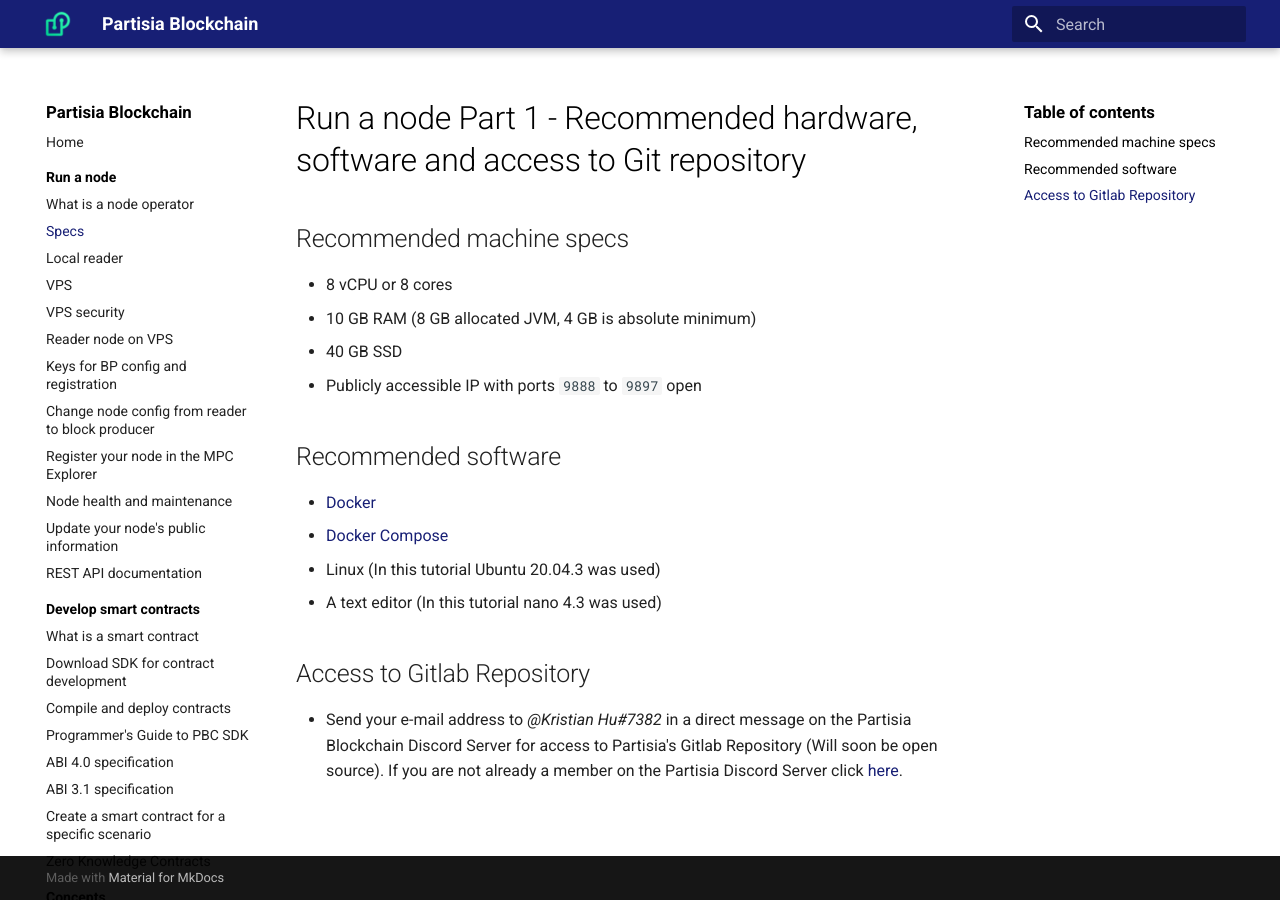
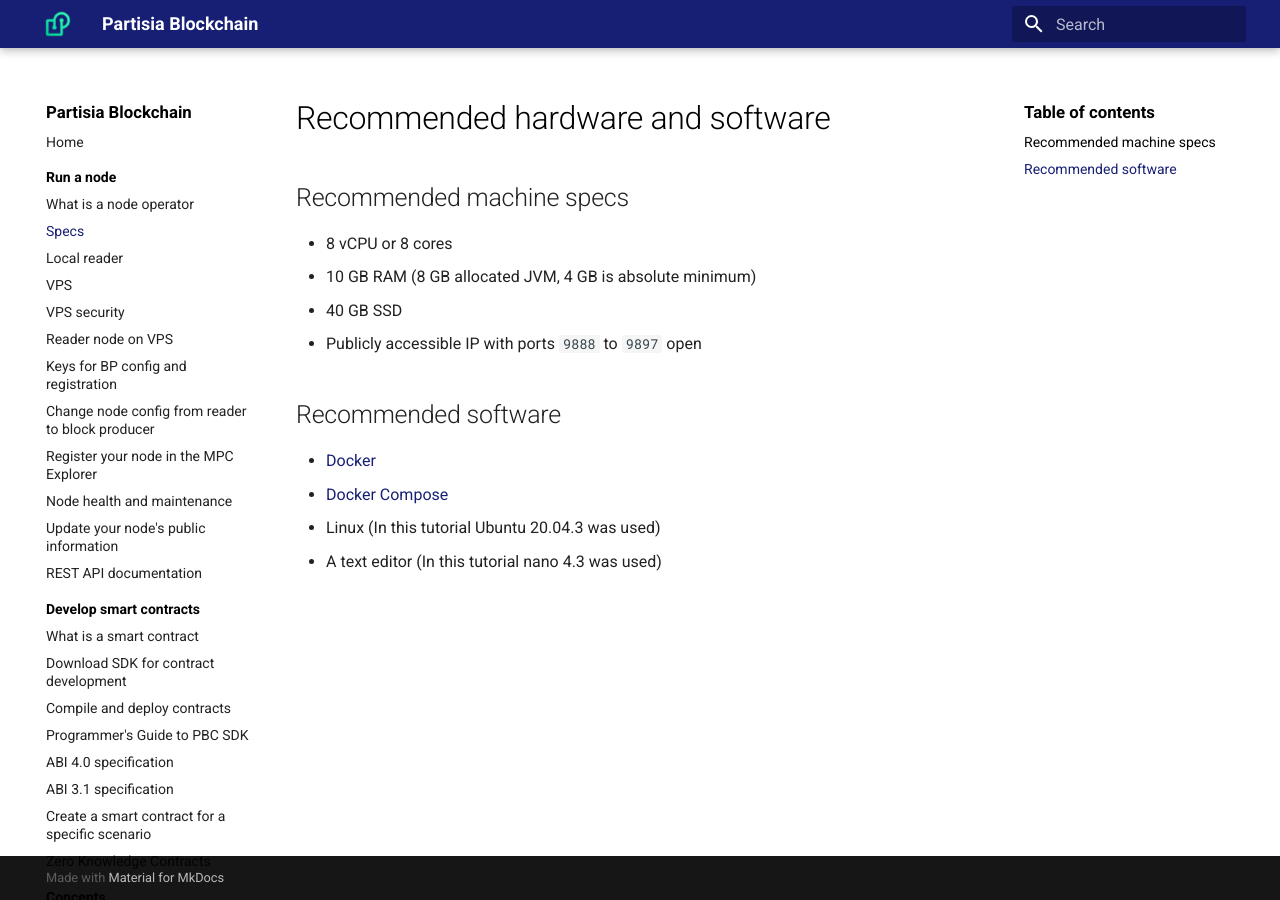
Before and after one commit to 0xSero/partisia-docs, an MkDocs documentation site: the page built from docs/operator-1-specs.md, in a window 1280 px wide. Built offline with MkDocs 1.6.1 and Material for MkDocs 9.7.7, drawn with Linux system fonts in a browser that asks for light colours; a script that is not in the unit is left out.

```diff
--- a/docs/operator-1-specs.md
+++ b/docs/operator-1-specs.md
@@ -1,4 +1,4 @@
-# Run a node Part 1 - Recommended hardware, software and access to Git repository
+# Recommended hardware and software
 
 ## Recommended machine specs
 
@@ -13,7 +13,3 @@
 - [Docker Compose](https://docs.docker.com/compose/install/)
 - Linux (In this tutorial Ubuntu 20.04.3 was used)
 - A text editor (In this tutorial nano 4.3 was used)
-
-## Access to Gitlab Repository
-
-- Send your e-mail address to *@Kristian Hu#7382* in a direct message on the Partisia Blockchain Discord Server for access to Partisia's Gitlab Repository (Will soon be open source). If you are not already a member on the Partisia Discord Server click [here](https://discord.gg/V6zzFDQYg9).
```
